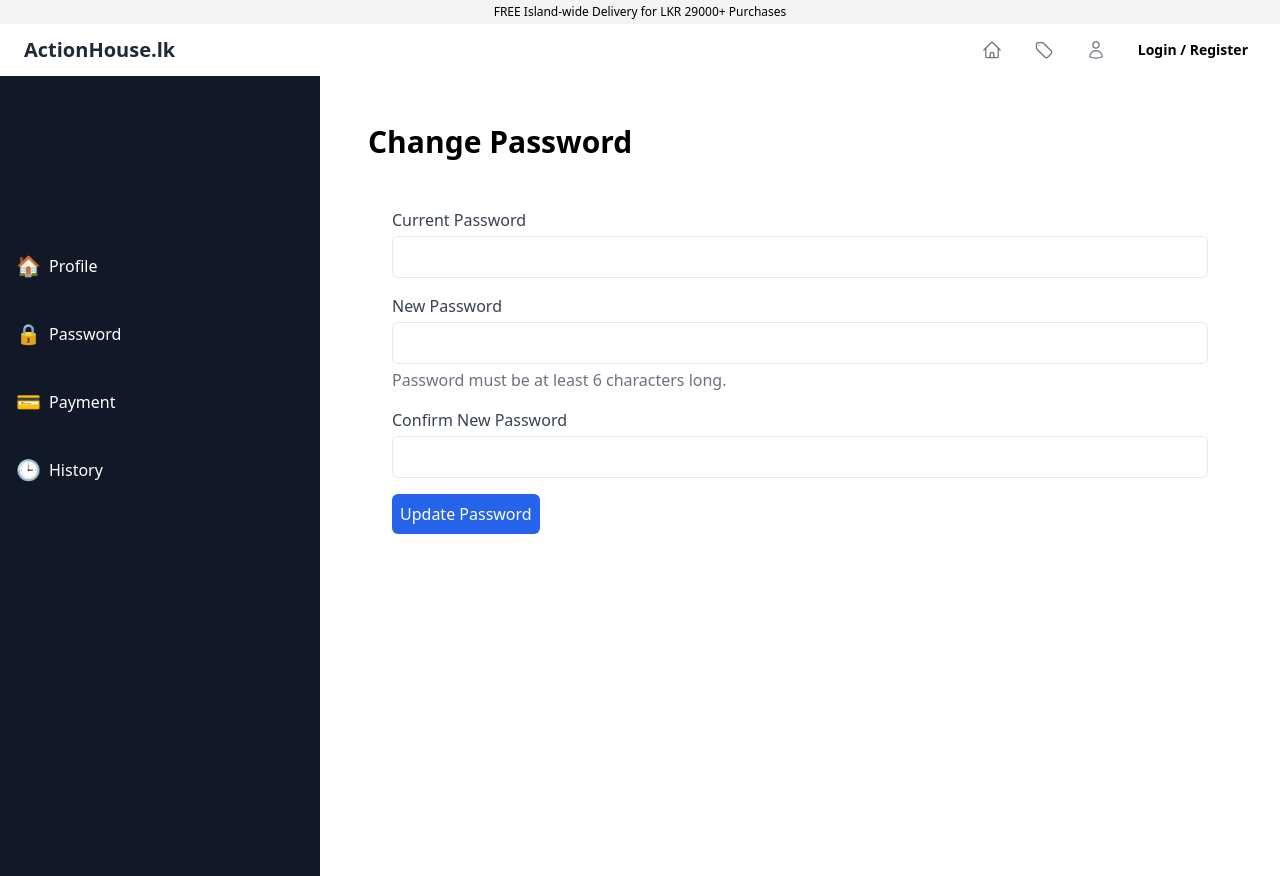
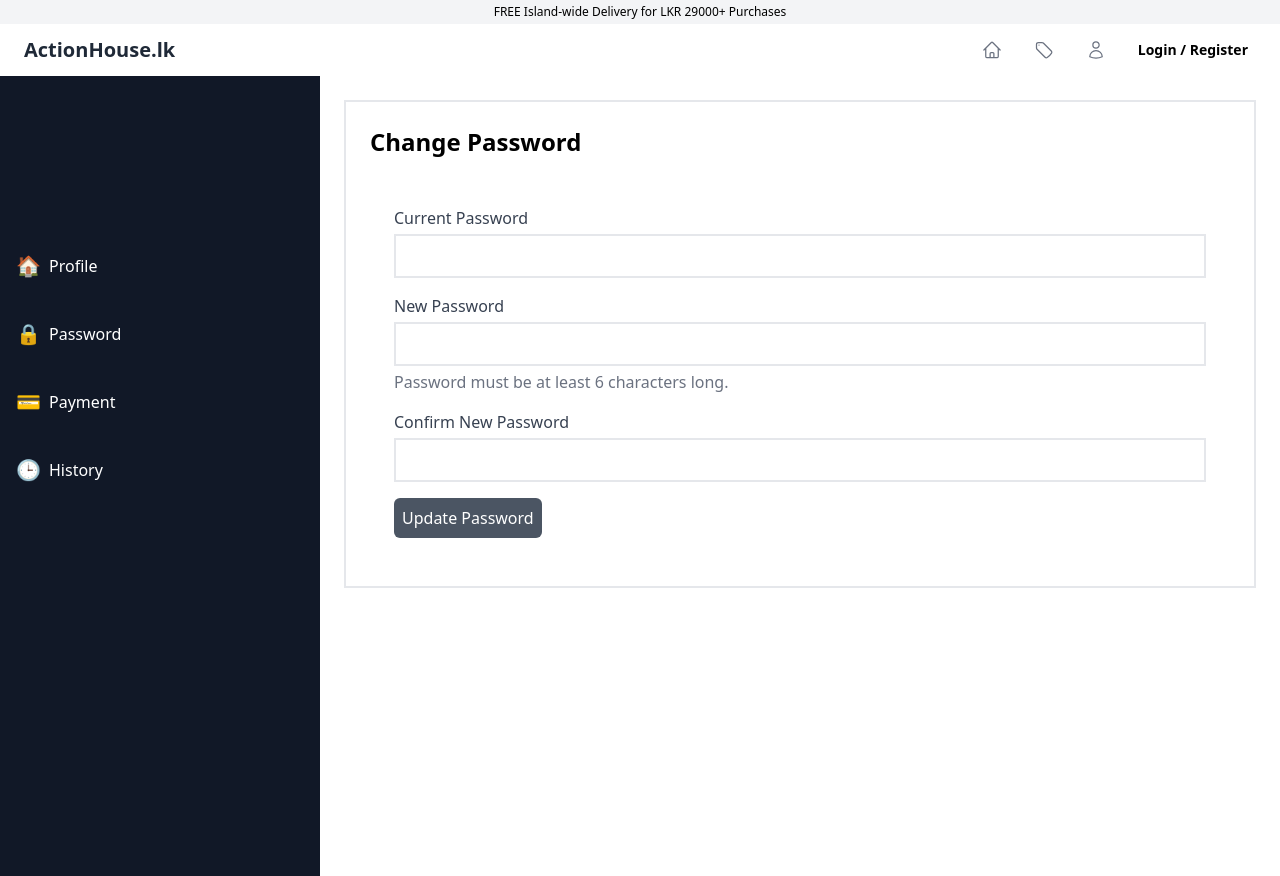
Before and after one commit to sameerajayakodi/Auction_System, a React (Create React App) app in the folder AuctionHouse/auction-management-frontend/: page /profile/password in a window 1280 px wide. Built offline with nearby package versions, Linux system fonts and the light colour scheme.

Commit message:
Update Password.js

```diff
--- a/AuctionHouse/auction-management-frontend/src/profile/Password.js
+++ b/AuctionHouse/auction-management-frontend/src/profile/Password.js
@@ -44,8 +44,8 @@ const Password = () => {
   };
 
   return (
-    <div className="p-6">
-      <h2 className="mb-6 text-3xl font-bold">Change Password</h2>
+    <div className="p-6 border-2">
+      <h2 className="mb-6 text-2xl font-bold ">Change Password</h2>
       <div className="p-6 bg-white">
         {error && <div className="mb-4 text-red-600">{error}</div>}
         {success && <div className="mb-4 text-green-600">{success}</div>}
@@ -59,7 +59,7 @@ const Password = () => {
             type="password"
             value={currentPassword}
             onChange={(e) => setCurrentPassword(e.target.value)}
-            className="w-full p-2 mt-1 border rounded-md"
+            className="w-full p-2 mt-1 border-2"
             aria-describedby="current-password-description"
           />
         </div>
@@ -73,7 +73,7 @@ const Password = () => {
             type="password"
             value={newPassword}
             onChange={(e) => setNewPassword(e.target.value)}
-            className="w-full p-2 mt-1 border rounded-md"
+            className="w-full p-2 mt-1 border-2"
             aria-describedby="new-password-description"
           />
           <div id="new-password-description" className="mt-1 text-gray-500">
@@ -91,7 +91,7 @@ const Password = () => {
             type="password"
             value={confirmNewPassword}
             onChange={(e) => setConfirmNewPassword(e.target.value)}
-            className="w-full p-2 mt-1 border rounded-md"
+            className="w-full p-2 mt-1 border-2"
             aria-describedby="confirm-new-password-description"
           />
         </div>
@@ -99,7 +99,7 @@ const Password = () => {
         <button
           onClick={handleUpdatePassword}
           className={`p-2 text-white ${
-            loading ? "bg-gray-500" : "bg-blue-600"
+            loading ? "bg-gray-500" : "bg-gray-600"
           } rounded-md`}
           disabled={loading}
         >
```
